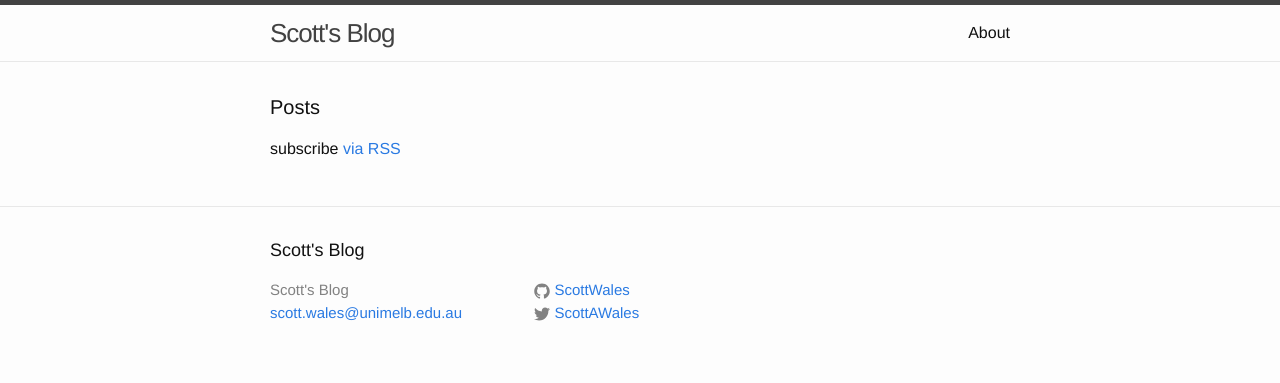
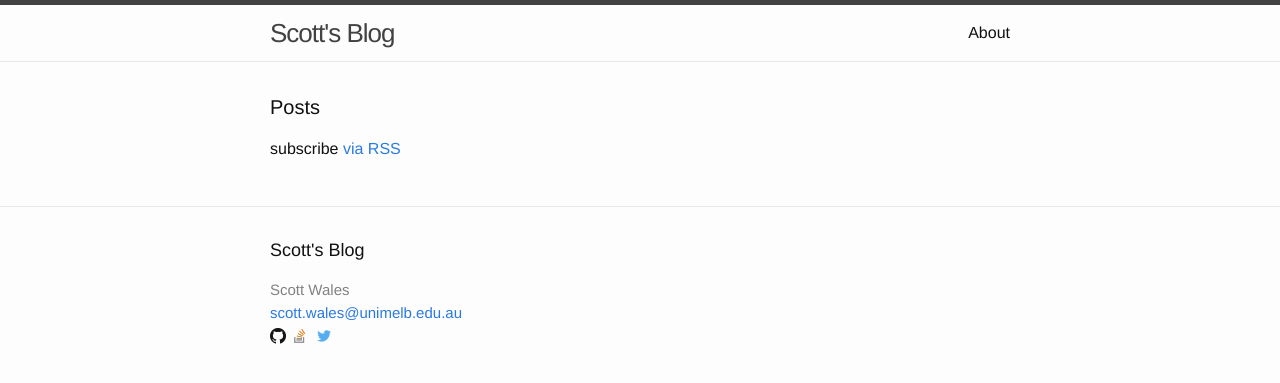
Before and after one commit to ScottWales/ScottWales.github.io, a Jekyll site: the page built from index.html, in a window 1280 px wide. Shown: the top 383 px of the page. Built offline with Jekyll 4.4.1, drawn with Linux system fonts in a browser that asks for light colours.

Commit message:
Add footer logos

```diff
--- a/_includes/footer.html
+++ b/_includes/footer.html
@@ -7,42 +7,23 @@
     <div class="footer-col-wrapper">
       <div class="footer-col  footer-col-1">
         <ul class="contact-list">
-          <li>{{ site.title }}</li>
+          <li>Scott Wales</li>
           <li><a href="mailto:{{ site.email }}">{{ site.email }}</a></li>
+          <li>
+            <a href="https://github.com/ScottWales">
+                <img height="16" width="16" src="/images/GitHub-Mark-32px.png"/>
+            </a>
+            <a href="http://stackoverflow.com/users/208625/scott-wales">
+                <img height="20" width="20" src="/images/so-icon.png"/>
+            </a>
+            <a href="http://twitter.com/ScottAWales">
+                <img height="20" width="20" src="/images/TwitterLogo.png"/>
+            </a>
+          </li>
         </ul>
       </div>
 
       <div class="footer-col  footer-col-2">
-        <ul class="social-media-list">
-          {% if site.github_username %}
-          <li>
-            <a href="https://github.com/{{ site.github_username }}">
-              <span class="icon  icon--github">
-                <svg viewBox="0 0 16 16">
-                  <path fill="#828282" d="M7.999,0.431c-4.285,0-7.76,3.474-7.76,7.761 c0,3.428,2.223,6.337,5.307,7.363c0.388,0.071,0.53-0.168,0.53-0.374c0-0.184-0.007-0.672-0.01-1.32 c-2.159,0.469-2.614-1.04-2.614-1.04c-0.353-0.896-0.862-1.135-0.862-1.135c-0.705-0.481,0.053-0.472,0.053-0.472 c0.779,0.055,1.189,0.8,1.189,0.8c0.692,1.186,1.816,0.843,2.258,0.645c0.071-0.502,0.271-0.843,0.493-1.037 C4.86,11.425,3.049,10.76,3.049,7.786c0-0.847,0.302-1.54,0.799-2.082C3.768,5.507,3.501,4.718,3.924,3.65 c0,0,0.652-0.209,2.134,0.796C6.677,4.273,7.34,4.187,8,4.184c0.659,0.003,1.323,0.089,1.943,0.261 c1.482-1.004,2.132-0.796,2.132-0.796c0.423,1.068,0.157,1.857,0.077,2.054c0.497,0.542,0.798,1.235,0.798,2.082 c0,2.981-1.814,3.637-3.543,3.829c0.279,0.24,0.527,0.713,0.527,1.437c0,1.037-0.01,1.874-0.01,2.129 c0,0.208,0.14,0.449,0.534,0.373c3.081-1.028,5.302-3.935,5.302-7.362C15.76,3.906,12.285,0.431,7.999,0.431z"/>
-                </svg>
-              </span>
-
-              <span class="username">{{ site.github_username }}</span>
-            </a>
-          </li>
-          {% endif %}
-
-          {% if site.twitter_username %}
-          <li>
-            <a href="https://twitter.com/{{ site.twitter_username }}">
-              <span class="icon  icon--twitter">
-                <svg viewBox="0 0 16 16">
-                  <path fill="#828282" d="M15.969,3.058c-0.586,0.26-1.217,0.436-1.878,0.515c0.675-0.405,1.194-1.045,1.438-1.809
-                  c-0.632,0.375-1.332,0.647-2.076,0.793c-0.596-0.636-1.446-1.033-2.387-1.033c-1.806,0-3.27,1.464-3.27,3.27 c0,0.256,0.029,0.506,0.085,0.745C5.163,5.404,2.753,4.102,1.14,2.124C0.859,2.607,0.698,3.168,0.698,3.767 c0,1.134,0.577,2.135,1.455,2.722C1.616,6.472,1.112,6.325,0.671,6.08c0,0.014,0,0.027,0,0.041c0,1.584,1.127,2.906,2.623,3.206 C3.02,9.402,2.731,9.442,2.433,9.442c-0.211,0-0.416-0.021-0.615-0.059c0.416,1.299,1.624,2.245,3.055,2.271 c-1.119,0.877-2.529,1.4-4.061,1.4c-0.264,0-0.524-0.015-0.78-0.046c1.447,0.928,3.166,1.469,5.013,1.469 c6.015,0,9.304-4.983,9.304-9.304c0-0.142-0.003-0.283-0.009-0.423C14.976,4.29,15.531,3.714,15.969,3.058z"/>
-                </svg>
-              </span>
-
-              <span class="username">{{ site.twitter_username }}</span>
-            </a>
-          </li>
-          {% endif %}
-        </ul>
       </div>
 
       <div class="footer-col  footer-col-3">
```
Also changed, not shown: images/GitHub-Mark-32px.png (added), images/TwitterLogo.png (added), images/so-icon.png (added).
